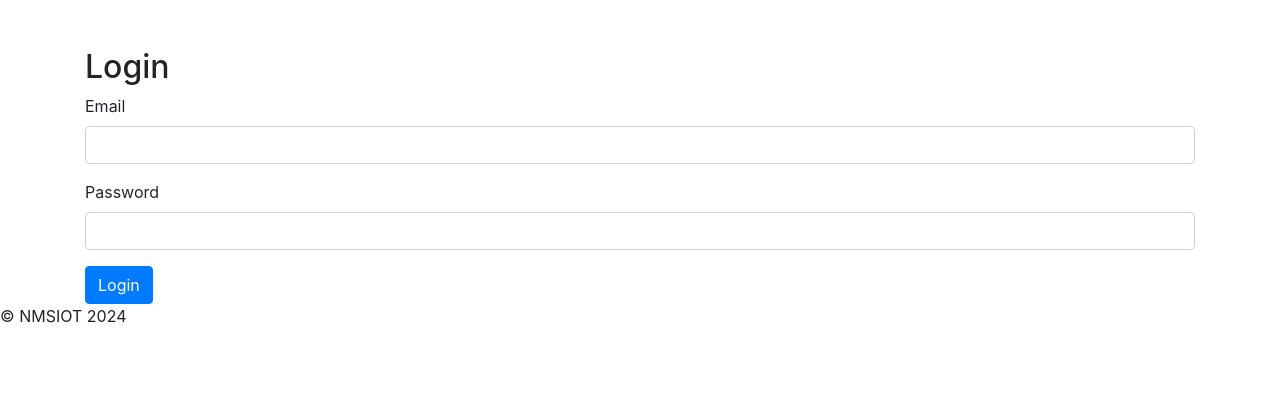
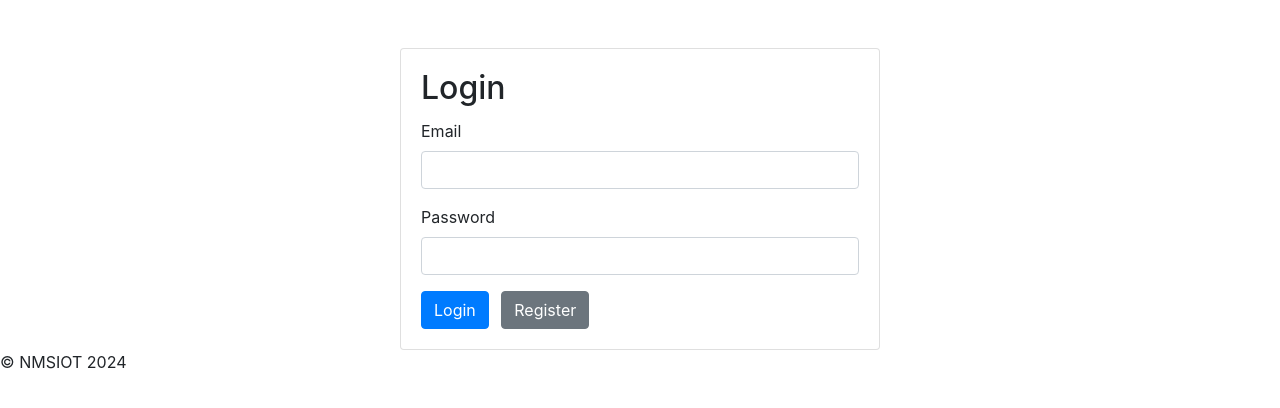
Before and after one commit to Bram-Wel/Project, a Python web app: template app/templates/login.html in a window 1280 px wide. Shown: the part 48-456 px from the top of the page. Run offline with Jinja, Linux system fonts and the light colour scheme; the template is opened without the code that fills it, so the values that code supplies are empty, except form fields; form fields are guessed from the names that the template uses; some libraries are stand-ins or nearby versions.

Commit message:
Refactor login page layout to enhance user experience with card design

```diff
--- a/app/templates/login.html
+++ b/app/templates/login.html
@@ -7,8 +7,10 @@
 <body>
     {% extends "base.html" %}
     {% block content %}
-    <div class="container mt-5">
-        <h2>Login</h2>
+    <div class="container mt-5 d-flex justify-content-center">
+        <div class="card" style="width: 30rem;">
+            <div class="card-body">
+                <h2 class="card-title">Login</h2>
                 <form method="POST" action="{{ url_for('main.login') }}">
                     {{ form.hidden_tag() }}
                     <div class="form-group">
@@ -20,7 +22,10 @@
                         {{ form.password(class="form-control") }}
                     </div>
                     <button type="submit" class="btn btn-primary">Login</button>
+                    <a href="{{ url_for('main.create_user') }}" class="btn btn-secondary ml-2">Register</a>
                 </form>
+            </div>
+        </div>
     </div>
     {% endblock %}
 </body>
```
Lines whose indentation alone changed are shown as unchanged.
